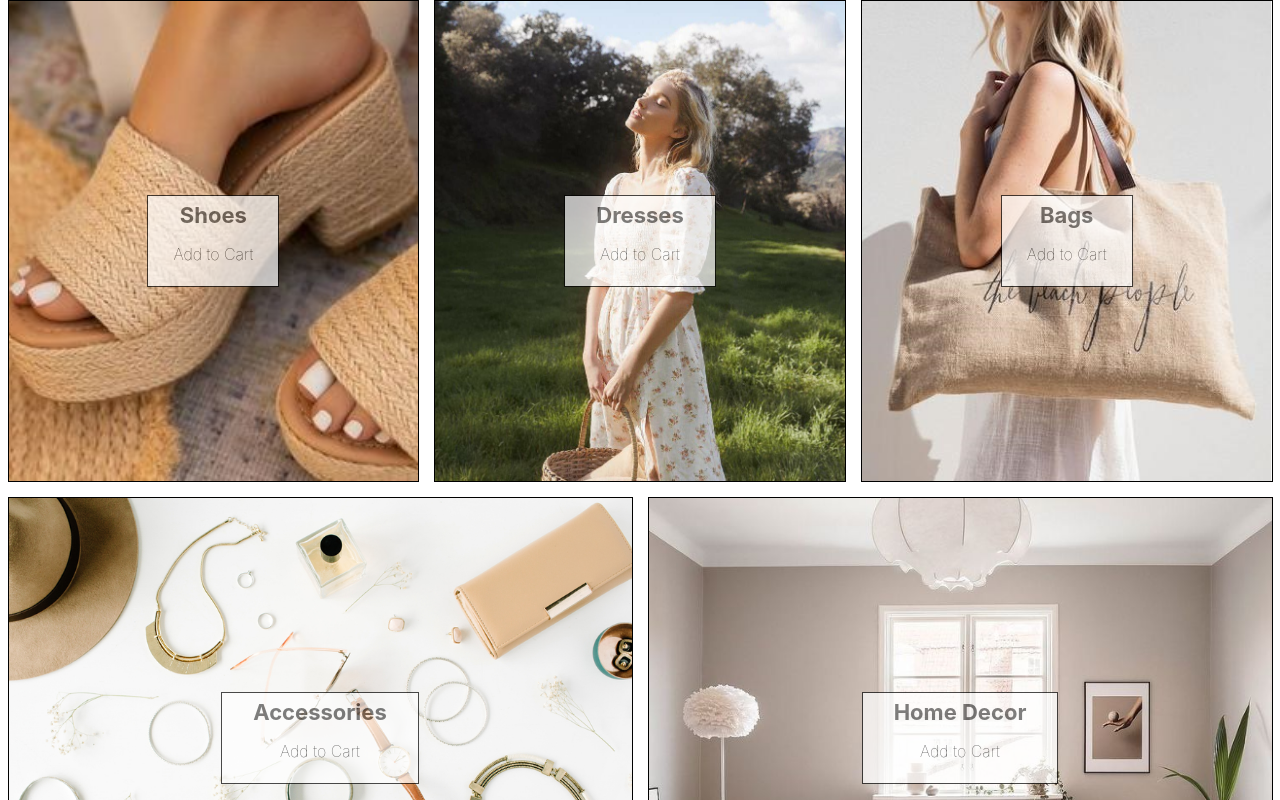
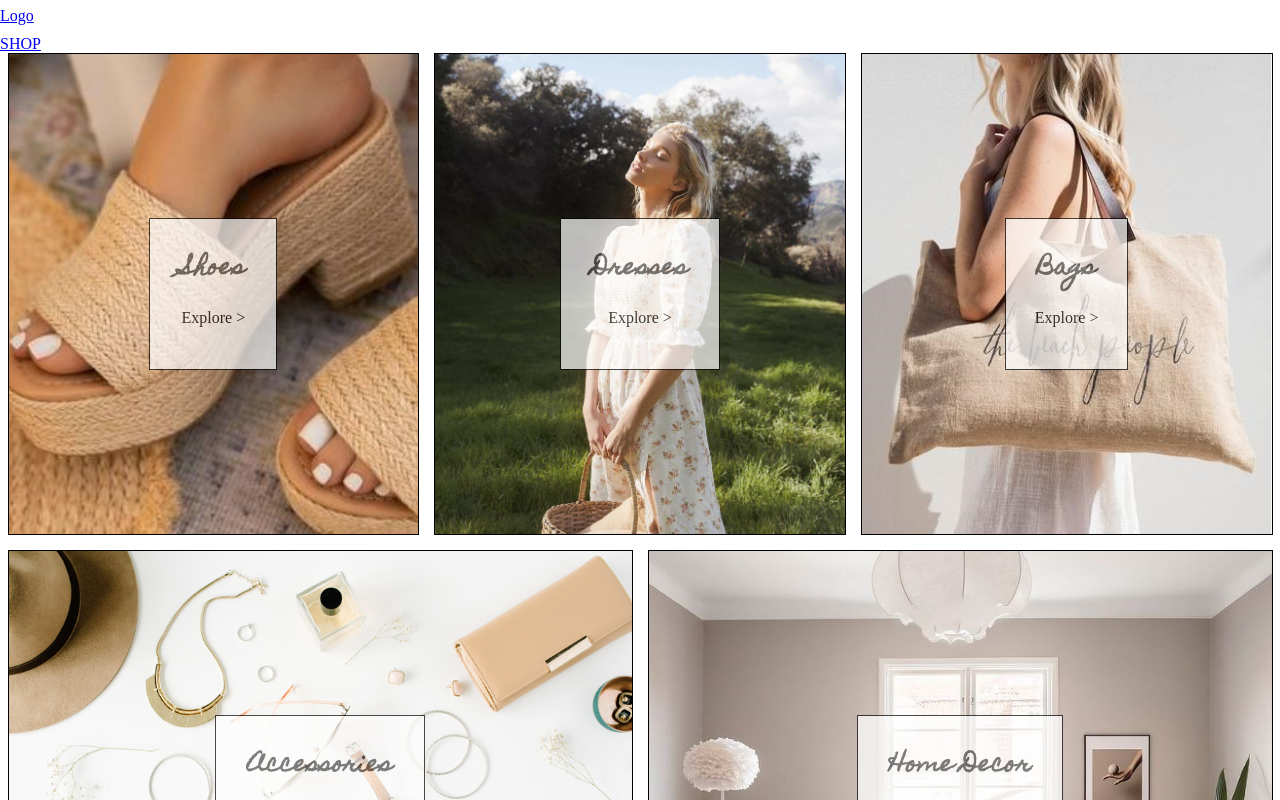
Before and after one commit to DikshyaH/Lily-Store, a React (Create React App) app: page / in a window 1280 px wide. Shown: the top 800 px of the page. Built offline with nearby package versions, Linux system fonts and the light colour scheme.

Commit message:
Navigation Bar Added - Used components like Routers, Outlet and Link

```diff
--- a/package.json
+++ b/package.json
@@ -8,6 +8,7 @@
     "@testing-library/user-event": "^13.5.0",
     "react": "^18.2.0",
     "react-dom": "^18.2.0",
+    "react-router-dom": "6",
     "react-scripts": "5.0.1",
     "sass": "^1.54.8",
     "web-vitals": "^2.1.4"
--- a/public/index.html
+++ b/public/index.html
@@ -15,6 +15,10 @@
       user's mobile device or desktop. See https://developers.google.com/web/fundamentals/web-app-manifest/
     -->
     <link rel="manifest" href="%PUBLIC_URL%/manifest.json" />
+
+    <link rel="preconnect" href="https://fonts.googleapis.com">
+    <link rel="preconnect" href="https://fonts.gstatic.com" crossorigin>
+    <link href="https://fonts.googleapis.com/css2?family=Homemade+Apple&display=swap" rel="stylesheet">
     <!--
       Notice the use of %PUBLIC_URL% in the tags above.
       It will be replaced with the URL of the `public` folder during the build.
--- a/src/App.js
+++ b/src/App.js
@@ -1,51 +1,22 @@
-import logo from './logo.svg';
-import './App.css';
+import Home from './route/home/home.component.jsx';
+import {Routes, Route} from 'react-router-dom' ;
+import Navigation from './components/navigation-bar/navigation.component.jsx';
 
-// import './categories.styles.scss';
-
-import AllCategoriesHolder from './components/all-categories/all-categories.component';
-
-import DressesImage from './images/Dresses.jpg';
-import ShoesImage from './images/Shoes.jpg';
-import BagsImage from './images/Bags.jpg';
-import AccessoriesImage from './images/Accessories.jpg'
-import HomeDecor from './images/HomeDecor.jpg'
+const Shop=()=>{
+  return(
+    <div>This is the shop page</div>
+  )
+}
 
 const App = () => {
-  const categories = [
-    {
-      title : 'Shoes',
-      id : '1',
-      imageURL : ShoesImage
-    },
-    {
-      title : 'Dresses',
-      id : '2',
-      imageURL : DressesImage
-    },
-    {
-      title : 'Bags',
-      id : '3',
-      imageURL : BagsImage
-    },
-    {
-      title : 'Accessories',
-      id : '4',
-      imageURL : AccessoriesImage
-    },
-    {
-      title : 'Home Decor',
-      id : '5',
-      imageURL : HomeDecor
-    }
-
-  ]
-
   return (
-    <div className="App">
-      <AllCategoriesHolder categories = {categories}></AllCategoriesHolder>
-    </div>
+    <Routes>
+    <Route path ='/' element={<Navigation/>}>
+      <Route index element={<Home />}></Route>
+      <Route path='shop' element ={<Shop/>}></Route>
+    </Route>
+    </Routes>
   );
-}
+};
 
 export default App;
--- a/src/components/category-container/category-container.component.jsx
+++ b/src/components/category-container/category-container.component.jsx
@@ -7,7 +7,7 @@ const CategoryItem = ({category}) => {
     <div className = "category-image" style={{backgroundImage :`url(${(imageURL)})`}}></div>
     <div className = "category-container-body">
       <h2>{title}</h2>
-      <p>Add to Cart</p>
+      <p>Explore {'>'}</p>
     </div>
     </div>
     )
--- a/src/components/category-container/category-container.style.scss
+++ b/src/components/category-container/category-container.style.scss
@@ -42,7 +42,7 @@
     }
 
     .category-container-body {
-      height: 90px;
+      height: 150px;
       padding: 0 25px;
       display: flex;
       flex-direction: column;
@@ -63,6 +63,7 @@
       p {
         font-weight: lighter;
         font-size: 16px;
+        font-family: 'Times New Roman', Times, serif;
       }
     }
   }
--- /dev/null
+++ b/src/components/navigation-bar/navigation.component.jsx
@@ -0,0 +1,20 @@
+import { Fragment } from 'react';
+import { Outlet,Link } from 'react-router-dom';
+
+import './navigation.style.scss';
+
+const Navigation =() =>{
+    return(
+      <Fragment>
+        <div className='navigation'>
+            <Link className='logo' to='/'>Logo</Link>
+            <div className='nav-links'>
+                <Link className='nav-link-shop' to='shop'>SHOP</Link>
+            </div>
+        </div>
+        <Outlet/>
+      </Fragment>
+    )
+  }
+
+export default Navigation;
--- /dev/null
+++ b/src/components/navigation-bar/navigation.style.scss
@@ -0,0 +1,7 @@
+.logo{
+    font-family: 'Times New Roman', Times, serif;
+}
+
+.nav-links{
+    font-family: 'Times New Roman', Times, serif;
+}
--- a/src/index.css
+++ b/src/index.css
@@ -1,7 +1,6 @@
 body {
   margin: 0;
-  font-family: -apple-system, BlinkMacSystemFont, 'Segoe UI', 'Roboto', 'Oxygen',
-    'Ubuntu', 'Cantarell', 'Fira Sans', 'Droid Sans', 'Helvetica Neue',
+  font-family: 'Homemade Apple',
     sans-serif;
   -webkit-font-smoothing: antialiased;
   -moz-osx-font-smoothing: grayscale;
--- a/src/index.js
+++ b/src/index.js
@@ -1,14 +1,17 @@
 import React from 'react';
 import ReactDOM from 'react-dom/client';
+import {BrowserRouter} from 'react-router-dom';
 import './index.css';
 import App from './App';
 import reportWebVitals from './reportWebVitals';
 
 const root = ReactDOM.createRoot(document.getElementById('root'));
 root.render(
-  <React.StrictMode>
-    <App />
-  </React.StrictMode>
+  <BrowserRouter>
+    <React.StrictMode>
+      <App />
+    </React.StrictMode>
+  </BrowserRouter>
 );
 
 // If you want to start measuring performance in your app, pass a function
--- /dev/null
+++ b/src/route/home/home.component.jsx
@@ -0,0 +1,55 @@
+// import logo from './logo.svg';
+import '../../App.css';
+
+// import 'categories.styles.scss';
+
+import AllCategoriesHolder from '../../components/all-categories/all-categories.component';
+
+import DressesImage from '../../images/Dresses.jpg';
+import ShoesImage from '../../images/Shoes.jpg';
+import BagsImage from '../../images/Bags.jpg';
+import AccessoriesImage from '../../images/Accessories.jpg'
+import HomeDecor from '../../images/HomeDecor.jpg'
+
+import { Outlet } from 'react-router-dom';
+
+const Home = () => {
+  const categories = [
+    {
+      title : 'Shoes',
+      id : '1',
+      imageURL : ShoesImage
+    },
+    {
+      title : 'Dresses',
+      id : '2',
+      imageURL : DressesImage
+    },
+    {
+      title : 'Bags',
+      id : '3',
+      imageURL : BagsImage
+    },
+    {
+      title : 'Accessories',
+      id : '4',
+      imageURL : AccessoriesImage
+    },
+    {
+      title : 'Home Decor',
+      id : '5',
+      imageURL : HomeDecor
+    }
+
+  ]
+
+  return (
+    <div className="App">
+      <Outlet/>
+      <AllCategoriesHolder categories = {categories}></AllCategoriesHolder>
+
+    </div>
+  );
+}
+
+export default Home;
```
Also changed, not shown: 1 other file (tests, documents, lock files or other folders).
